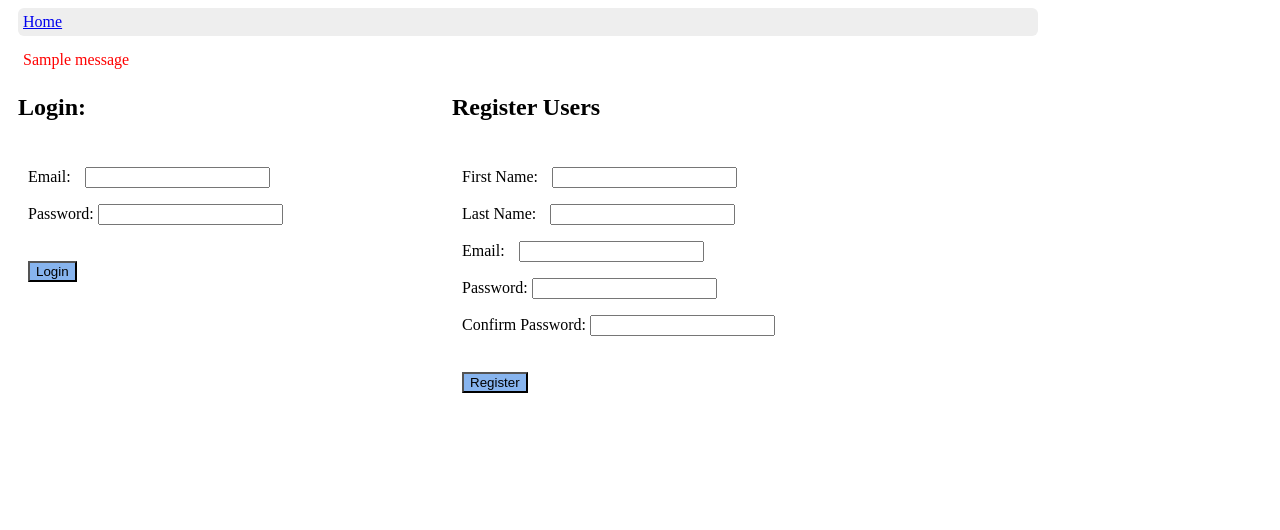
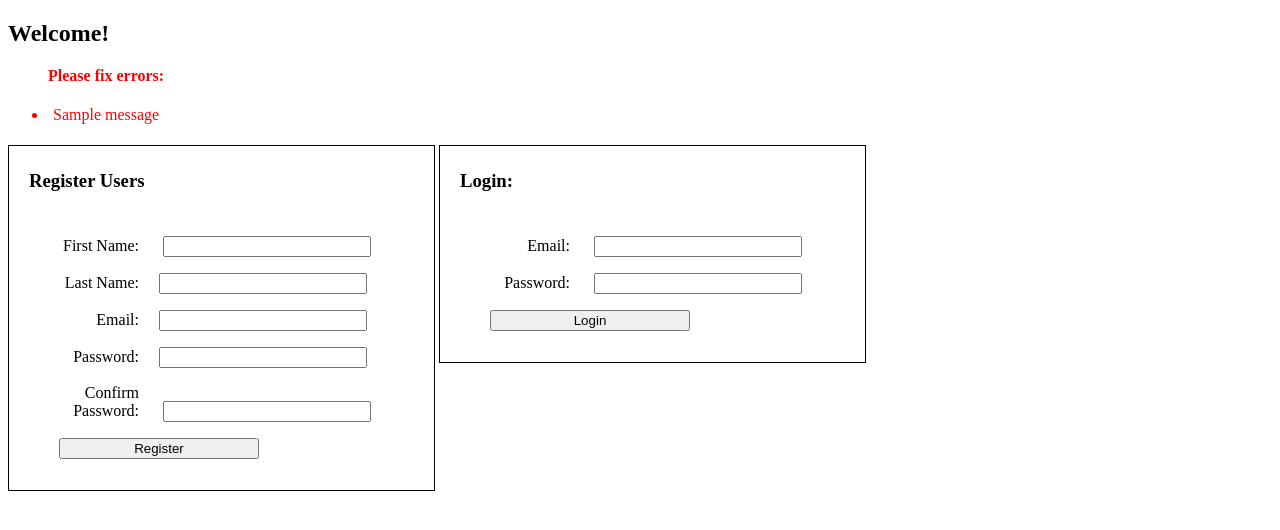
Before and after one commit to coolgal1980/PythonProjects, a Django app: template apps/users/templates/users/index.html in a window 1280 px wide. Shown: the top 530 px of the page. Run offline with Django 3.2, Linux system fonts and the light colour scheme; the template is opened without the code that fills it, so the values that code supplies are empty; tables that the repository leaves empty hold one stand-in row (values such as "Sample post"); one stand-in notice (Sample message) is shown.

Commit message:
Style Changes

```diff
--- a/apps/books/static/css/books.css
+++ b/apps/books/static/books/css/books.css
@@ -4,7 +4,7 @@ body{
 #nav{
   padding-left:500px;
 }
-ul{
+.nav{
   display: inline-block;
   padding: 0px;
   margin:0px;
@@ -18,7 +18,7 @@ ul{
   padding:0px!important;
   margin:0px!important;
 }
-li{
+.nav li{
   display: inline-block;
   list-style-type: none;
   padding:5px;
@@ -60,24 +60,21 @@ div{
 
 }
 .add-review {
-  padding-left: 60px;
-  /* margin-top: 15px;
-  padding-top: 20px; */
+  padding-left: 20px;
   padding-bottom: 20px;
   background-color: #eee;
   border-radius: 6px;
   width: 400px;
   margin-left: 10px;
+  padding-top: 10px;
+  margin-top: 10px;
 }
 
-/* h3 {
-  margin-bottom: 20px;
-} */
 h3, h4, h5{
   /* padding:5px; */
   margin:5px;
 }
-.errormessages{
+
+.errors{
   color: red;
-  margin-left:10px;
 }
--- a/apps/books/templates/books/book_reviews.html
+++ b/apps/books/templates/books/book_reviews.html
@@ -4,11 +4,11 @@
   <head>
     <meta charset="utf-8">
     <title>Book Reviews</title>
-    <link rel="stylesheet" href="{% static 'css/books.css' %}">
+    <link rel="stylesheet" href="{% static 'books/css/books.css' %}">
   </head>
   <body>
    <div>
-      <ul>
+      <ul class="nav">
         <li><h3>Welcome, {{request.session.first_name}}!</h3></li>
         <li id="nav"> <a href="{% url 'books:home' %}">Home</a></li>|
         <li><a href="{% url 'books:add_book' %}"> Add Book </a></li>|
--- a/apps/books/templates/books/home.html
+++ b/apps/books/templates/books/home.html
@@ -4,11 +4,11 @@
   <head>
     <meta charset="utf-8">
     <title>Home Page</title>
-    <link rel="stylesheet" href="{% static 'css/books.css' %}">
+    <link rel="stylesheet" href="{% static 'books/css/books.css' %}">
   </head>
   <body>
       <div>
-        <ul>
+        <ul class="nav">
           <li><h3>Welcome, {{request.session.first_name}}!</h3></li>
           <li id="nav"> <a href="{% url 'books:home' %}">Home</a></li>|
           <li><a href="{% url 'books:add_book' %}"> Add Book </a></li>|
--- a/apps/books/templates/books/user_reviews.html
+++ b/apps/books/templates/books/user_reviews.html
@@ -4,11 +4,11 @@
   <head>
     <meta charset="utf-8">
     <title>User Reviews</title>
-    <link rel="stylesheet" href="{% static 'css/books.css' %}">
+    <link rel="stylesheet" href="{% static 'books/css/books.css' %}">
   </head>
   <body>
     <div>
-      <ul>
+      <ul class="nav">
         <li><h3>Welcome, {{request.session.first_name}}!</h3></li>
         <li id="nav"> <a href="{% url 'books:home' %}">Home</a></li>|
         <li><a href="{% url 'books:add_book' %}"> Add Book </a></li>|
--- a/apps/users/static/users/css/style.css
+++ b/apps/users/static/users/css/style.css
@@ -1,92 +1,39 @@
+.container {
+    width:400px;
+    padding:5px;
+    border: solid 1px black;
+    display:inline-block;
+    padding-left: 20px;
+
+}
+
+label {
+    display: inline-block;
+    width:100px;
+    text-align: right;
+}
+
+input {
+    margin-left:20px;
+    width:200px;
+}
+
 form{
     /* border: 3px solid black;    */
     width: 400px;
     padding: 10px;
 }
 
-ul{
-    display: inline-block;
-    padding: 0px;
-    margin:0px;
-    background-color: #eee;
-    border-radius: 6px;
-    width:1020px;
-  }
-  .loginerrors{
-    display: block!important;
+.errors{
     color: red;
-    margin-left: 10px;
-    background-color: white;
-    margin-top: 10px;
-  }
+}
 
-  li{
-    display: inline-block;
-    list-style-type: none;
+li{
     padding:5px;
-  }
+}
+
 .register{
-  display:inline-block;
-  vertical-align: top;
+    display:inline-block;
+    vertical-align: top;
 
 }
-input[type=text]
-{
-    margin-left:10px;
-}
-.messages{
-    color:red;
-}
-/* select{
-    margin-left: 35px;;
-}
-textarea{
-    display: block;
-    width: 310px;
-    height: 50px;
-    margin-top: 10px;
-} */
-
-.label{
-    margin-right: 30px;
-}
-
-label{
-    vertical-align: top;
-}
-
-
-input[type="submit"]{
-    /* margin-left:275px; */
-    margin-top:20px;
-    background-color: rgb(135, 180, 238);
-}
-
-#name{
-    margin-left: 85px;
-}
-
-#location{
-    margin-left: 30px;
-}
-
-#language{
-    margin-left: 5px;
-}
-
-#comment{
-    margin-left: 60px;
-}
-
-
-h3{
-    text-decoration: underline;
-}
-
-
-.display{
-    padding: 15px;
-    margin:15px;
-    border: 3px solid black;
-    width:400px;
-}
--- a/apps/users/templates/users/index.html
+++ b/apps/users/templates/users/index.html
@@ -6,47 +6,43 @@
   <meta http-equiv="X-UA-Compatible" content="ie=edge">
    {% load staticfiles %}
   <link rel="stylesheet" href="{% static '/users/css/style.css' %}">
-  <link rel="stylesheet" href="{% static 'css/books.css' %}">
-  <title>Document</title>
+  <title>User Management</title>
 </head>
 <body>
- <div>
-      <ul>
-        <li> <a href="{% url 'users:index' %}">Home</a></li>
-      </ul>
-    </div>
+  <h2>Welcome!</h2>
   {% if messages %}
-    <ul class="loginerrors">
+
+    <ul class="errors">
+    <p><strong>Please fix errors:</strong></p>
       {% for message in messages %}
-        <li {% if message.tags %}
-          class="{{ message.tags }}"
-        {% endif %}>{{ message }}</li>
+        <li>{{ message }}</li>
       {% endfor %}
     </ul>
   {% endif %}
- <div class="allReviews">
-  <h2>Login:</h2>
+  <div class="container register">
+  <h3>Register Users</h3>
+  <form action="{% url 'users:create' %}" method="post">
+    {% csrf_token %}
+    <p><label>First Name:</label> <input type="text" name="firstName" ></p>
+    <p><label>Last Name: </label><input type="text" name="lastName" ></p>
+    <p><label>Email: </label><input type="text" name="email">  </p>
+    <p><label>Password:</label><input type="password" name="password"></p>
+    <p><label>Confirm Password:</label> <input type="password" name="confirmPassword"></p>
+    <p> <input type="submit" value="Register"></p>
+  </form>
+  </div>
+ <div class="container">
+  <h3>Login:</h3>
   <form action="{% url 'users:login' %}" method="post">
     {% csrf_token %}
-    <p>Email:
+    <p><label>Email:</label>
     <input type="text" name="email"> </p>
-    <p>Password:
+    <p><label>Password:</label>
     <input type="password" name="password"></p>
     <p><input type="submit" value="Login"></p>
   </form>
   </div>
-  <div class="register">
-  <h2>Register Users</h2>
-  <form action="{% url 'users:create' %}" method="post">
-    {% csrf_token %}
-    <p>First Name: <input type="text" name="firstName" ></p>
-    <p>Last Name: <input type="text" name="lastName" ></p>
-    <p>Email: <input type="text" name="email">  </p>
-    <p>Password: <input type="password" name="password"></p>
-    <p>Confirm Password: <input type="password" name="confirmPassword"></p>
-    <p> <input type="submit" value="Register"></p>
-  </form>
-  </div>
+
 
 </body>
 </html>
--- a/apps/users/templates/users/new.html
+++ b/apps/users/templates/users/new.html
@@ -4,7 +4,7 @@
     <meta charset="UTF-8">
     <meta name="viewport" content="width=device-width, initial-scale=1.0">
     <meta http-equiv="X-UA-Compatible" content="ie=edge">
-    <title>Success Page</title>
+    <title>User Management - Success Page</title>
 </head>
 <body>
     <div>
--- a/apps/users/templates/users/success.html
+++ b/apps/users/templates/users/success.html
@@ -4,7 +4,7 @@
     <meta charset="UTF-8">
     <meta name="viewport" content="width=device-width, initial-scale=1.0">
     <meta http-equiv="X-UA-Compatible" content="ie=edge">
-    <title>Success Page</title>
+    <title>User Management Success </title>
 </head>
 <body>
     <div>
```
Also changed, not shown: apps/books/templates/books/add_book.html (+22 -34 lines), apps/users/static/users/css/stylebkup.css (added, +84 -0 lines), db.sqlite3.
